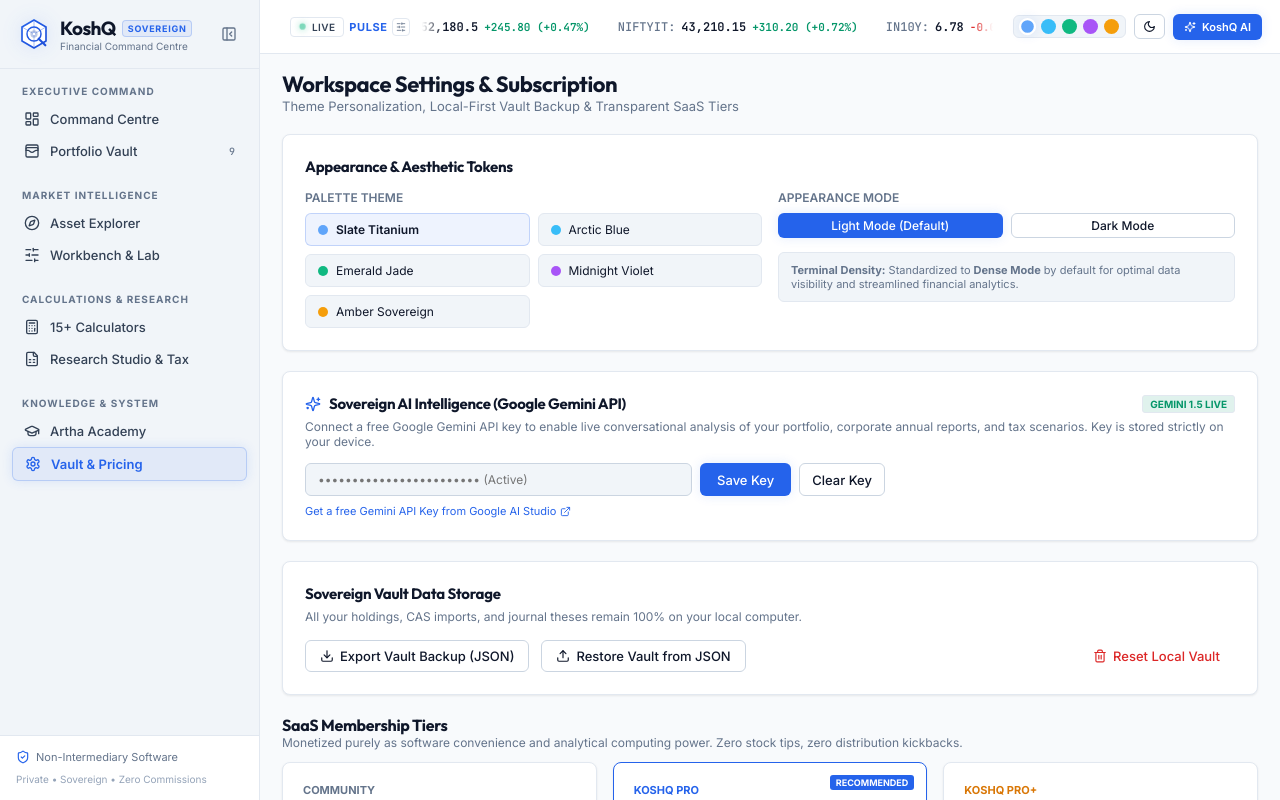
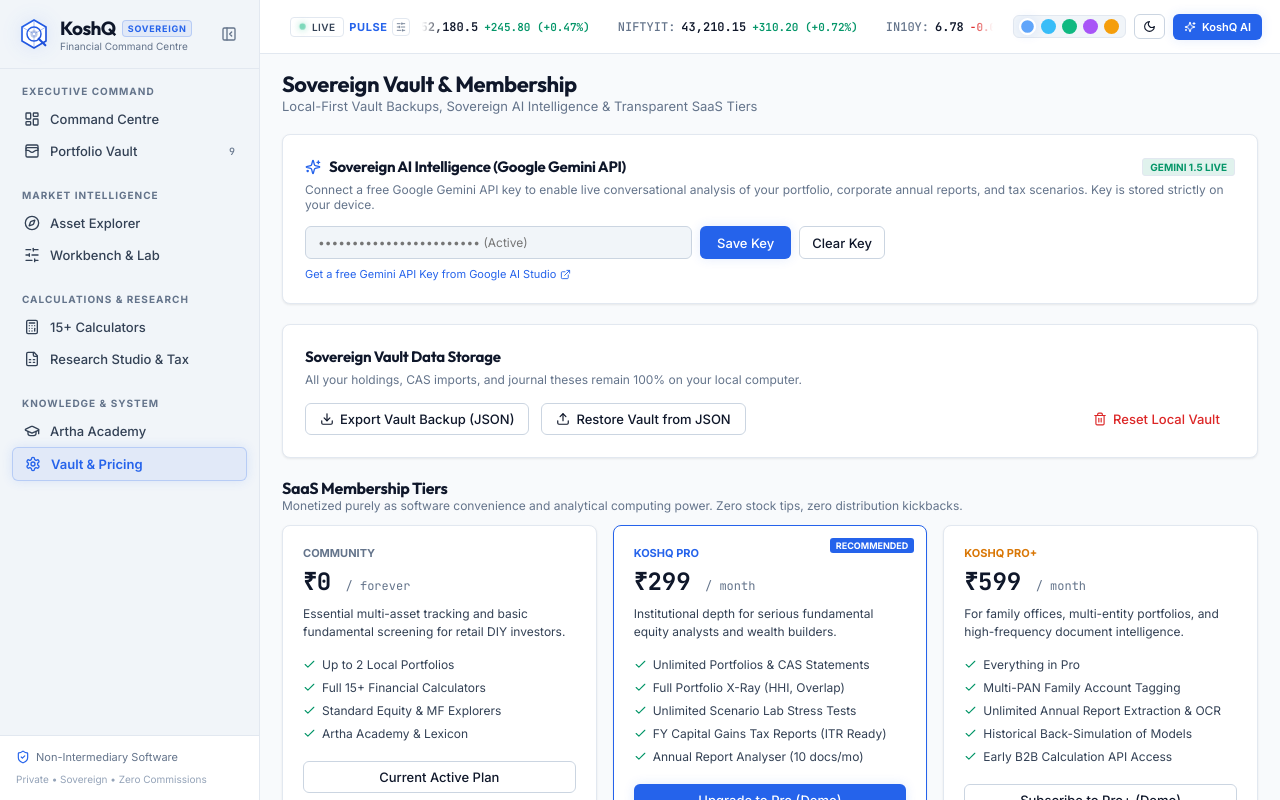
Before and after one commit to intelli-Q6/fintech, a React (Vite) app: page / in a window 1280 px wide. Both pictures are taken after a click on the button "Vault & Pricing". Shown: the top 800 px of the page. Built offline with nearby package versions, Linux system fonts and the light colour scheme; no server answers.

Commit message:
refactor: remove redundant appearance card from vault and pricing view

```diff
--- a/src/modules/Settings/SettingsView.tsx
+++ b/src/modules/Settings/SettingsView.tsx
@@ -3,18 +3,14 @@
 import { Download, Upload, Trash2, CheckCircle, ShieldCheck, Sparkles, Check, Key, Lock, ExternalLink } from 'lucide-react';
 
 interface SettingsViewProps {
-  currentTheme: string;
-  currentMode: string;
-  onThemeChange: (theme: string) => void;
-  onModeChange: (mode: string) => void;
+  currentTheme?: string;
+  currentMode?: string;
+  onThemeChange?: (theme: string) => void;
+  onModeChange?: (mode: string) => void;
   onDataReset: () => void;
 }
 
 export const SettingsView: React.FC<SettingsViewProps> = ({
-  currentTheme,
-  currentMode,
-  onThemeChange,
-  onModeChange,
   onDataReset
 }) => {
   const fileInputRef = useRef<HTMLInputElement>(null);
@@ -62,88 +58,13 @@
   return (
     <div className="animate-fade-in" style={{ display: 'flex', flexDirection: 'column', gap: 20 }}>
       <div>
-        <h1 style={{ fontSize: '22px', fontWeight: '700' }}>Workspace Settings & Subscription</h1>
+        <h1 style={{ fontSize: '22px', fontWeight: '700' }}>Sovereign Vault & Membership</h1>
         <p style={{ fontSize: '13px', color: 'var(--text-muted)' }}>
-          Theme Personalization, Local-First Vault Backup & Transparent SaaS Tiers
+          Local-First Vault Backups, Sovereign AI Intelligence & Transparent SaaS Tiers
         </p>
       </div>
 
-      {/* 1. Theme & Density Customization */}
-      <div className="terminal-card" style={{ padding: 22 }}>
-        <h3 style={{ fontSize: '15px', fontWeight: '700', marginBottom: 14 }}>
-          Appearance & Aesthetic Tokens
-        </h3>
-
-        <div className="responsive-split-equal">
-          {/* 5 Themes */}
-          <div>
-            <label style={{ fontSize: '12px', fontWeight: '600', color: 'var(--text-muted)', display: 'block', marginBottom: 8 }}>
-              PALETTE THEME
-            </label>
-            <div style={{ display: 'grid', gridTemplateColumns: 'repeat(2, 1fr)', gap: 8 }}>
-              {[
-                { id: 'slate', name: 'Slate Titanium', color: '#60a5fa' },
-                { id: 'arctic-blue', name: 'Arctic Blue', color: '#38bdf8' },
-                { id: 'emerald', name: 'Emerald Jade', color: '#10b981' },
-                { id: 'violet', name: 'Midnight Violet', color: '#a855f7' },
-                { id: 'amber', name: 'Amber Sovereign', color: '#f59e0b' }
-              ].map(t => (
-                <button
-                  key={t.id}
-                  onClick={() => onThemeChange(t.id)}
-                  style={{
-                    padding: '8px 12px',
-                    borderRadius: 'var(--radius-sm)',
-                    background: currentTheme === t.id ? 'var(--accent-surface)' : 'var(--bg-subtle)',
-                    border: currentTheme === t.id ? '1px solid var(--accent-border)' : '1px solid var(--border-subtle)',
-                    display: 'flex',
-                    alignItems: 'center',
-                    gap: 8,
-                    cursor: 'pointer',
-                    color: 'var(--text-primary)',
-                    fontSize: '12px',
-                    fontWeight: currentTheme === t.id ? '600' : '400'
-                  }}
-                >
-                  <span style={{ width: 10, height: 10, borderRadius: '50%', background: t.color }} />
-                  {t.name}
-                </button>
-              ))}
-            </div>
-          </div>
-
-          {/* Light/Dark Mode & Density Note */}
-          <div style={{ display: 'flex', flexDirection: 'column', gap: 14 }}>
-            <div>
-              <label style={{ fontSize: '12px', fontWeight: '600', color: 'var(--text-muted)', display: 'block', marginBottom: 8 }}>
-                APPEARANCE MODE
-              </label>
-              <div style={{ display: 'flex', gap: 8 }}>
-                <button
-                  onClick={() => onModeChange('light')}
-                  className={`btn btn-sm ${currentMode === 'light' ? 'btn-primary' : 'btn-secondary'}`}
-                  style={{ flex: 1 }}
-                >
-                  Light Mode (Default)
-                </button>
-                <button
-                  onClick={() => onModeChange('dark')}
-                  className={`btn btn-sm ${currentMode === 'dark' ? 'btn-primary' : 'btn-secondary'}`}
-                  style={{ flex: 1 }}
-                >
-                  Dark Mode
-                </button>
-              </div>
-            </div>
-
-            <div style={{ background: 'var(--bg-subtle)', padding: '10px 12px', borderRadius: 'var(--radius-sm)', border: '1px solid var(--border-subtle)', fontSize: '11px', color: 'var(--text-muted)' }}>
-              <strong>Terminal Density:</strong> Standardized to <strong>Dense Mode</strong> by default for optimal data visibility and streamlined financial analytics.
-            </div>
-          </div>
-        </div>
-      </div>
-
-      {/* 2. Sovereign AI Intelligence Settings */}
+      {/* 1. Sovereign AI Intelligence Settings */}
       <div className="terminal-card" style={{ padding: 22 }}>
         <div style={{ display: 'flex', alignItems: 'center', justifyContent: 'space-between', marginBottom: 6 }}>
           <h3 style={{ fontSize: '15px', fontWeight: '700', display: 'flex', alignItems: 'center', gap: 8 }}>
@@ -214,7 +135,7 @@
         </div>
       </div>
 
-      {/* 3. Sovereign Local-First Vault Management */}
+      {/* 2. Sovereign Local-First Vault Management */}
       <div className="terminal-card" style={{ padding: 22 }}>
         <h3 style={{ fontSize: '15px', fontWeight: '700', marginBottom: 6 }}>
           Sovereign Vault Data Storage
```
